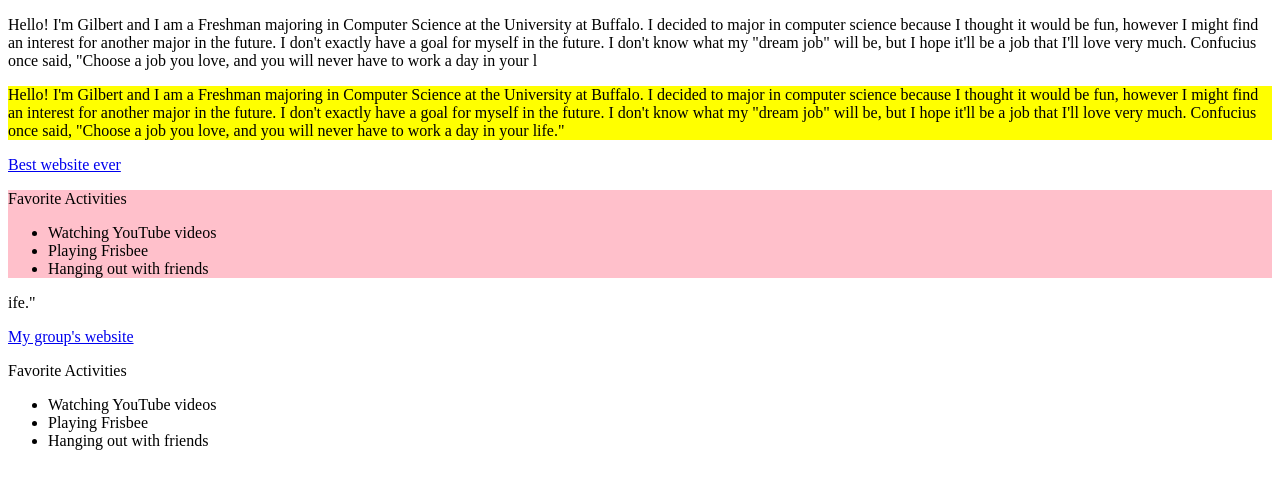
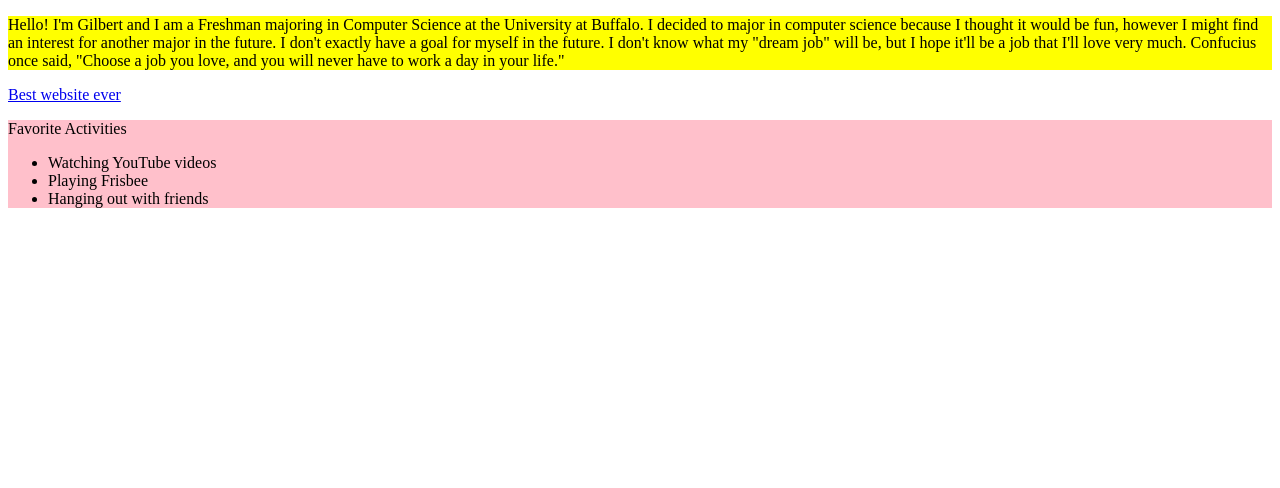
Before and after one commit to gchen299/gchen299.github.io, a plain HTML site: page index.html in a window 1280 px wide. Drawn offline with Linux system fonts and the light colour scheme.

Commit message:
anotha one

```diff
--- a/index.html
+++ b/index.html
@@ -1,17 +1,4 @@
 <!doctype html>
-<html>
-  <head>
-    <link rel="stylesheet" type="text/css" href="styles.css">
-    <title> Gilbert Chen </title>
-  </head>
-  <body>
-    <p id="first-paragraph"> Hello! I'm Gilbert and I am a Freshman majoring in Computer Science at the University at
-    Buffalo. I decided to major in computer science because I thought it would
-    be fun, however I might find an interest for another major in the future. I
-    don't exactly have a goal for myself in the future. I don't know what my
-    "dream job" will be, but I hope it'll be a job that I'll love very much.
-    Confucius once said, "Choose a job you love, and you will never have to work
-    a day in your l<!doctype html>
 <html>
   <head>
     <meta name="viewport" content="width=device-width, initial-scale=1, maximum-scale=1, user-scalable=no"/>
@@ -45,15 +32,3 @@
     </div>
   </div>
 </html>
-ife." </p>
-
-    <a class="hidden-links" href="https://blue.cse.buffalo.edu/"> My group's website </a>
-
-    <p id="second-paragraph"> Favorite Activities </p>
-    <ul>
-      <li> Watching YouTube videos </li>
-      <li> Playing Frisbee </li>
-      <li> Hanging out with friends </li>
-    </ul>
-  </body>
-</html>
```
